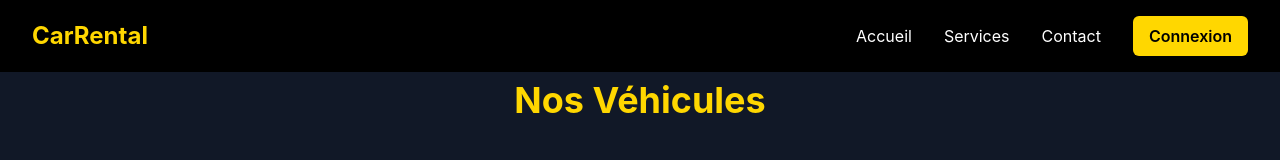
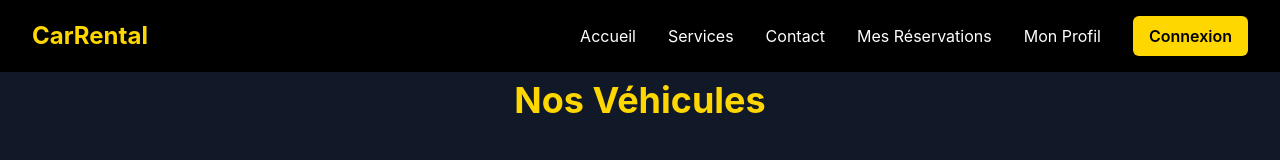
Before and after one commit to RaouaneDev/carental1, a React (Create React App) app: page / in a window 1280 px wide. Shown: the top 160 px of the page. Built offline with nearby package versions, Linux system fonts and the light colour scheme.

Commit message:
style: Modification du toast en jaune et ajout des liens Mes Réservations et Mon Profil

```diff
--- a/src/components/Navbar.tsx
+++ b/src/components/Navbar.tsx
@@ -1,8 +1,10 @@
 import React, { useState } from 'react';
 import { Link } from 'react-router-dom';
+import UnderConstructionToast from './UnderConstructionToast';
 
 const Navbar: React.FC = () => {
   const [isOpen, setIsOpen] = useState(false);
+  const [showToast, setShowToast] = useState(false);
 
   const scrollToSection = (sectionId: string) => {
     setIsOpen(false);
@@ -17,7 +19,13 @@ const Navbar: React.FC = () => {
     window.scrollTo({ top: 0, behavior: 'smooth' });
   };
 
+  const handleUnderConstruction = () => {
+    setIsOpen(false);
+    setShowToast(true);
+  };
+
   return (
+    <>
       <nav className="bg-black fixed w-full top-0 z-50">
         {/* Mobile Menu */}
         <div className="md:hidden relative">
@@ -64,6 +72,18 @@ const Navbar: React.FC = () => {
               >
                 Contact
               </button>
+              <button
+                onClick={handleUnderConstruction}
+                className="text-white hover:text-primary-yellow text-center"
+              >
+                Mes Réservations
+              </button>
+              <button
+                onClick={handleUnderConstruction}
+                className="text-white hover:text-primary-yellow text-center"
+              >
+                Mon Profil
+              </button>
               <Link
                 to="/login"
                 className="text-white hover:text-primary-yellow text-center"
@@ -101,6 +121,18 @@ const Navbar: React.FC = () => {
             >
               Contact
             </button>
+            <button
+              onClick={handleUnderConstruction}
+              className="text-white hover:text-primary-yellow transition-colors"
+            >
+              Mes Réservations
+            </button>
+            <button
+              onClick={handleUnderConstruction}
+              className="text-white hover:text-primary-yellow transition-colors"
+            >
+              Mon Profil
+            </button>
             <Link
               to="/login"
               className="bg-primary-yellow text-black px-4 py-2 rounded-md font-semibold hover:bg-yellow-600 transition-colors"
@@ -111,6 +143,13 @@ const Navbar: React.FC = () => {
           </div>
         </div>
       </nav>
+
+      <UnderConstructionToast
+        message="Cette fonctionnalité est en cours de développement"
+        isVisible={showToast}
+        onClose={() => setShowToast(false)}
+      />
+    </>
   );
 };
 
--- a/src/components/UnderConstructionToast.tsx
+++ b/src/components/UnderConstructionToast.tsx
@@ -19,8 +19,8 @@ const UnderConstructionToast: React.FC<ToastProps> = ({ message, isVisible, onCl
   if (!isVisible) return null;
 
   return (
-    <div className="fixed bottom-4 right-4 bg-gray-800 text-white px-6 py-3 rounded-lg shadow-lg flex items-center space-x-3 z-50">
-      <svg className="w-6 h-6 text-yellow-500" fill="none" stroke="currentColor" viewBox="0 0 24 24">
+    <div className="fixed bottom-4 right-4 bg-primary-yellow text-black px-6 py-3 rounded-lg shadow-lg flex items-center space-x-3 z-50 font-semibold">
+      <svg className="w-6 h-6 text-black" fill="none" stroke="currentColor" viewBox="0 0 24 24">
         <path strokeLinecap="round" strokeLinejoin="round" strokeWidth={2} d="M12 9v2m0 4h.01m-6.938 4h13.856c1.54 0 2.502-1.667 1.732-3L13.732 4c-.77-1.333-2.694-1.333-3.464 0L3.34 16c-.77 1.333.192 3 1.732 3z" />
       </svg>
       <span>{message}</span>
```
Lines whose indentation alone changed are shown as unchanged.
